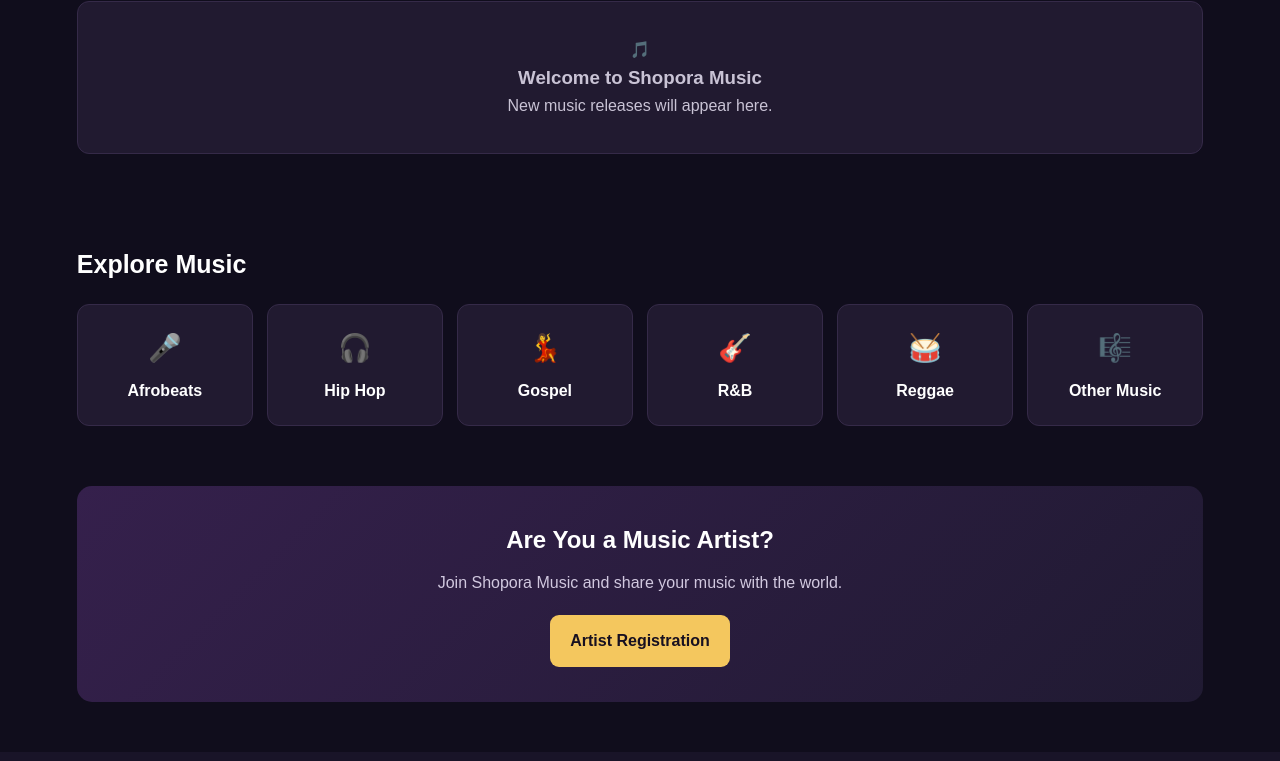
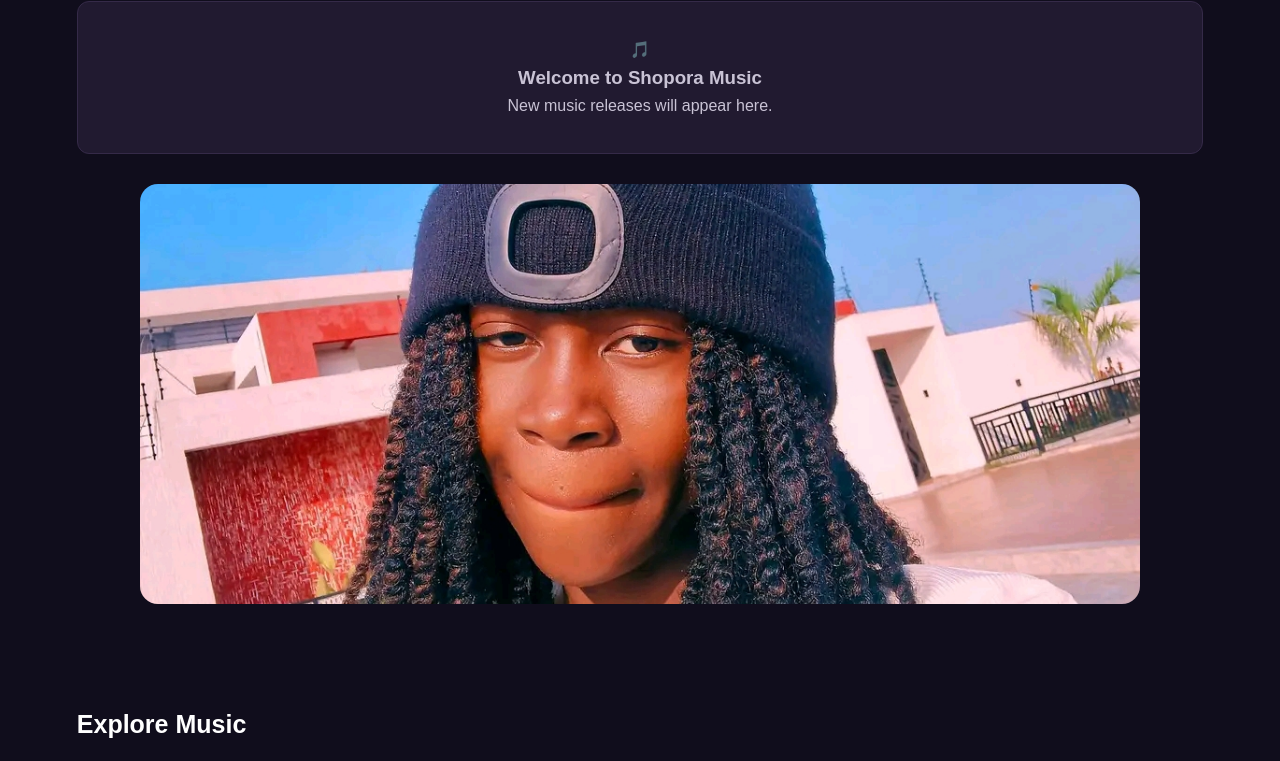
Before and after one commit to justbecool27/shopora-music, a plain HTML site: page index.html in a window 1280 px wide. Shown: the part 518-1279 px from the top of the page. Drawn offline with Linux system fonts and the light colour scheme.

Commit message:
Update index.html

```diff
--- a/index.html
+++ b/index.html
@@ -158,6 +158,22 @@
       .search { flex-direction: column; }
       .search button { width: 100%; }
     }
+
+    .hero-banner {
+  width: 100%;
+  max-width: 1000px;
+  margin: 30px auto 10px;
+  border-radius: 18px;
+  overflow: hidden;
+}
+
+.hero-banner img {
+  display: block;
+  width: 100%;
+  height: auto;
+  max-height: 420px;
+  object-fit: cover;
+}
   </style>
 </head>
 
@@ -191,6 +207,11 @@
     <h3>Welcome to Shopora Music</h3>
     <p>New music releases will appear here.</p>
   </div>
+
+  <div class="hero-banner">
+  <img src="shopora-music-banner.jpg"
+       alt="Shopora Music homepage banner">
+</div>
 </section>
 
 <section class="section" id="categories">
```
